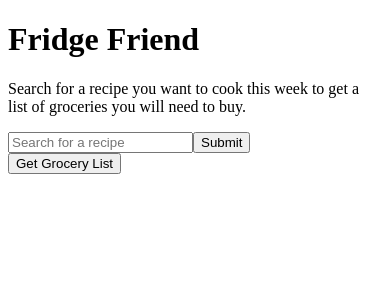
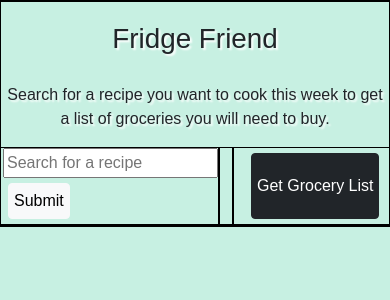
Before and after one commit to snasi623/grocery-list, a React (Create React App) app: page / in a window 390 px wide. Shown: the top 300 px of the page. Built offline with nearby package versions, Linux system fonts and the light colour scheme.

Commit message:
added css, added bootstrap, added gid layout, button classes, and media query

```diff
--- a/public/index.html
+++ b/public/index.html
@@ -2,6 +2,7 @@
 <html lang="en">
   <head>
     <title>To Do List</title>
+    <link href="https://cdn.jsdelivr.net/npm/bootstrap@5.1.3/dist/css/bootstrap.min.css" rel="stylesheet" integrity="sha384-1BmE4kWBq78iYhFldvKuhfTAU6auU8tT94WrHftjDbrCEXSU1oBoqyl2QvZ6jIW3" crossorigin="anonymous">
   </head>
   <body>
     <div id="container"></div>
--- a/src/Components/GroceryList/Groceries/Groceries.jsx
+++ b/src/Components/GroceryList/Groceries/Groceries.jsx
@@ -1,5 +1,6 @@
 import React, { Component } from 'react';
 import _ from 'lodash';
+import '../styles.css';
 
 class Groceries extends Component {
     constructor(props) {
@@ -14,7 +15,6 @@ class Groceries extends Component {
         this.setState({
             buttonClickState: true
         });
-        console.log(this.state.buttonClickState);
     }
 
     getAllIngredients() {
@@ -32,21 +32,21 @@ class Groceries extends Component {
     render() {
         let ingredients = []
         this.getAllIngredients().forEach((ingredient) => {
-            ingredients.push(<div><input type="checkbox" /> {ingredient}</div>);
+            ingredients.push(<div className="ingredient"><input type="checkbox" className="checkbox" /> <p>{ingredient}</p></div>);
         })
 
         let { buttonClickState } = this.state;
         let GroceryListView;
 
         if (buttonClickState) {
-            GroceryListView = <div>{ingredients}</div>
+            GroceryListView = <div className="groceryList">{ingredients}</div>
         } else {
             GroceryListView = <span></span>
         }
 
         return (
-            <div>
-                <button onClick={this.onButtonClick}>Get Grocery List</button>
+            <div className="listOfGroceries col">
+                <button onClick={this.onButtonClick} className="btn btn-dark">Get Grocery List</button>
                 {GroceryListView}
             </div>
         );
--- a/src/Components/GroceryList/GroceryList.jsx
+++ b/src/Components/GroceryList/GroceryList.jsx
@@ -1,7 +1,8 @@
 import React, { Component } from 'react';
 import axios from 'axios';
 import Meals from './Meals/Meals';
-import Groceries from './Groceries/Groceries'
+import Groceries from './Groceries/Groceries';
+import './styles.css';
 
 class GroceryList extends Component {
     constructor(props) {
@@ -36,7 +37,6 @@ class GroceryList extends Component {
     onSearch(e) {
         if (this.mealName.value !== "") {
             this.getRecipes(this.mealName.value).then(response => {
-                console.log('Response', response);
 
                 let recipe;
                 for (let i = 0; i < response.data.results.length; i++) {
@@ -50,8 +50,6 @@ class GroceryList extends Component {
                     window.alert('No recipe found');
                     return;
                 }
-
-                console.log('Recipe', recipe);
 
                 let newItem = {
                     text: this.mealName.value,
@@ -70,13 +68,11 @@ class GroceryList extends Component {
             });
         }
         e.preventDefault();
-        console.log(this.state.items)
     }
 
     calculateIngredients(recipe) {
         let result = [];
         for (let i = 0; i < recipe.sections.length; i++) {
-            console.log(recipe.sections[i]);
             for (let j = 0; j < recipe.sections[i].components.length; j++) {
                 let ingredientName = recipe.sections[i].components[j].ingredient.display_singular
                 result.push(ingredientName);
@@ -97,14 +93,16 @@ class GroceryList extends Component {
 
     render() {
         return (
-            <div>
+            <div className="row">
                 <h1>Fridge Friend</h1>
                 <p>Search for a recipe you want to cook this week to get a list of groceries you will need to buy.</p>
-                <form onSubmit={this.onSearch}>
-                    <input ref={(a) => this.mealName = a} placeholder="Search for a recipe" type="text"/>
-                    <button>Submit</button>
-                </form>
-                <Meals entries={this.state.items} delete={this.deleteItem} />
+                <div className="col">
+                    <form onSubmit={this.onSearch}>
+                        <input ref={(a) => this.mealName = a} placeholder="Search for a recipe" type="text"/>
+                        <button class="btn btn-light">Submit</button>
+                    </form>
+                    <Meals entries={this.state.items} delete={this.deleteItem} />
+                </div>
                 <Groceries items={this.state.items}/>
             </div>
         )
--- a/src/Components/GroceryList/Meals/Meals.jsx
+++ b/src/Components/GroceryList/Meals/Meals.jsx
@@ -1,4 +1,5 @@
 import React, { Component } from 'react';
+import '../styles.css';
 
 class Meals extends Component {
     constructor(props) {
@@ -8,10 +9,12 @@ class Meals extends Component {
 
     createMeal(item) {
         return (
-            <div key={item.key}>
-                <div id="mealName">{item.text}</div>
-                <a href={`https://tasty.co/recipe/${item.link}`}>Recipe</a>
-                <button onClick={() => this.delete(item.key)}>Delete</button>
+            <div key={item.key} className="meal">
+                <div className="mealName">
+                    <h4>{item.text}</h4>
+                    <a href={`https://tasty.co/recipe/${item.link}`} className="btn btn-success">Recipe</a>
+                    <button onClick={() => this.delete(item.key)} className="btn btn-danger">Delete</button>
+                </div>
             </div>
         )
     }
--- /dev/null
+++ b/src/Components/GroceryList/styles.css
@@ -0,0 +1,46 @@
+body {
+    /* background-image: url(../images/background-kitchen.jpeg); */
+    background-color: rgb(199, 240, 226);
+    font-family: sans-serif;
+    background-size: 100%;
+    background-repeat: no-repeat;
+    text-shadow: 2px 2px 2px rgb(255, 255, 255);
+}
+h1 {
+    text-align: center;
+    padding: 20px;
+}
+p {
+    text-align: center;
+}
+div {
+    border: 1px solid black;
+}
+.listOfMeals {
+    color: blue;
+    display: inline;
+}
+div.ingredient p {
+    margin: 0;
+    text-align: left;
+    display: inline;
+    /* background-color: cornflowerblue; */
+}
+.checkbox {
+    display: inline;
+}
+h4 {
+    display: inline;
+    padding: 10px;
+}
+.btn {
+    text-align: right;
+    text-shadow: none;
+    padding: 5px;
+    margin: 5px;
+}
+@media screen and (max-width: 768px) {
+    .col {
+        display: inherit;
+    }
+}
```
Also changed, not shown: src/Components/images/background-kitchen.jpeg (added), src/Components/images/background-kitchen.png (added).
